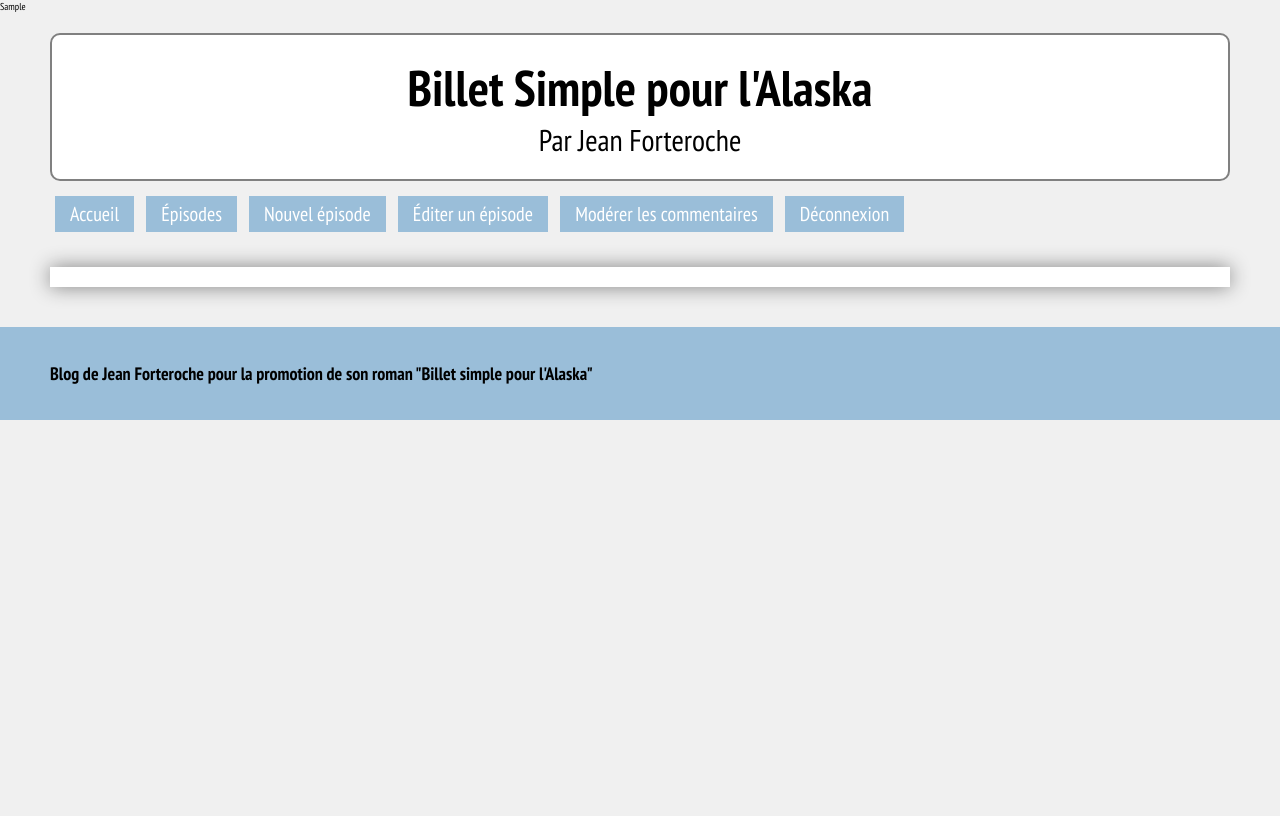
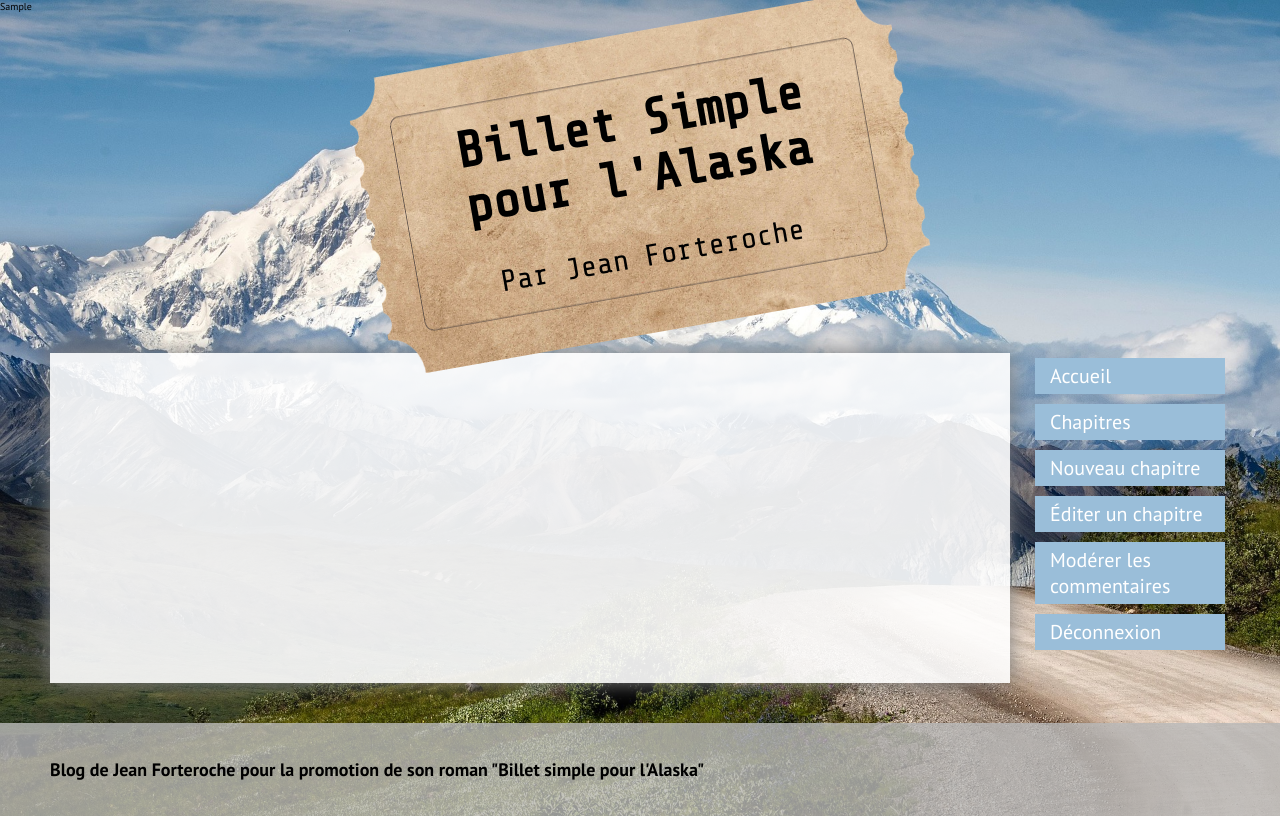
Before and after one commit to ClementEstievenart/jean_forteroche, a PHP site: the page made by view/template/template.php in a window 1280 px wide. Before the commit the page ends 420 px from the top, so only its background shows below. Run offline with PHP 8.4, Linux system fonts and the light colour scheme; the visitor is signed in with stand-in values (Sample User, id 1); the template is opened without the code that fills it: most values are stand-ins (such as "Sample title", 1, 10 or a date in 2020); data that the repository does not hold is empty.

Commit message:
custom the view desing for the blook. Add prev and next post button. fix bugs

```diff
--- a/public/css/blog.css
+++ b/public/css/blog.css
@@ -3,38 +3,45 @@ html {
 }
 
 body {
-    background-color: #f0f0f0;
     margin: 0px 0px;
-    font-family: 'PT Sans Narrow', sans-serif;
+    font-family: 'PT Sans', sans-serif;
+    background: no-repeat center url(../images/mountains-1622731_1920.jpg) fixed;
+    background-size: cover;
 }
 
 header {
-    margin: 20px 50px;
+    display: flex;
+    justify-content: center;
+    margin: 20px 0px;
+    height: 290px;
 }
 
 #header_title {
     text-align: center;
-    background-color: white;
+    background: no-repeat center url(../images/billet.png) ;
+    background-size: 550px 300px;
     border-radius: 10px;
-    border: 2px solid grey;
-    margin: 10px 0px;
-    padding: 20px;
+    padding: 50px;
+    height: 200px;
+    width: 450px;
+    min-width: 450px;
+    font-family: 'Share Tech Mono', 'Terminal', monospace;
+    transform: rotate(-10deg);
 }
 
 #header_title h1 {
 	font-size: 5rem;
-    margin: 0px;
+    margin-top: 10px;
 }
 
 #header_title p {
 	font-size: 3rem;
-    margin: 0;
+    margin: 0px;
 }
 
 a, input[type='submit'] {
     display: inline-block;
     text-decoration: none;
-    font-size: 16px;
     background-color: #9abed9;
     color: white;
     padding: 5px 15px;
@@ -56,15 +63,63 @@ a:not(:any-link) {
     background-color: #bababa;
 }
 
+#head_menu {
+    margin-left: 20px;
+    position: sticky;
+    top: 20px;
+    height: 330px;
+}
+
+#head_menu ul {
+    padding: 0px;
+    margin: 0px;
+}
+
+#head_menu li {
+    list-style: none;
+}
+
+#head_menu li a {
+    width: 160px;
+}
+
+#head_menu ol.sublist {
+	height: 0px;
+    opacity: 0;
+    transition: 0.4s;
+    overflow: hidden;
+}
+
+#head_menu li:hover ol.sublist {
+    opacity: 1;
+	height: auto;
+}
+
+#head_menu ol.sublist li {
+	list-style: upper-roman;
+    background-color: #9abed9;
+    color: white;
+    font-size: 2rem;
+}
+
+#head_menu ol.sublist li a {
+    margin: 0px;
+}
+
+#container {
+    display: flex;
+    margin: 30px 50px;
+}
+
 #include {
-    margin: 30px 50px;
-    background-color: white;
+    background-color: rgba(255, 255, 255, 0.9);
     box-shadow: 0px 0px 20px grey;
     padding: 10px 20px;
+    width: 100%;
 }
 
 #include h2 {
-	font-size: 2.5rem;
+	font-size: 3rem;
     text-align: center;
 }
 
@@ -206,10 +283,11 @@ a:not(:any-link) {
 #include .report_statut{
 	border: 1px solid #7897ad;
     padding: 5px 15px;
+    text-indent: 0px;
 }
 
 footer {
-    background-color: #9abed9;
+    background-color: rgba(186, 186, 186, 0.8);
     margin: 40px 0px 0px 0px;
     padding: 20px 50px;
 }
--- a/routerConfig.php
+++ b/routerConfig.php
@@ -51,9 +51,9 @@ $routerConfig = array (
             'getKeys' => ['commentId', 'postId']),
         'deleteComment' => array(
             'method' => 'deleteComment',
-            'getKeys' => ['commentId']),
+            'getKeys' => ['commentId', 'page']),
         'validComment' => array(
             'method' => 'validComment',
-            'getKeys' => ['commentId'])
+            'getKeys' => ['commentId', 'page'])
     )
 );
--- a/view/editPost.php
+++ b/view/editPost.php
@@ -6,7 +6,7 @@ ob_start();
 <script src='http://localhost/projet_4/vendor/tinymce/js/tinymce/tinymce.min.js'></script>
 <script>
     tinymce.init({
-        selector: '#edit_title',
+        selector: '#title',
         inline: true,
         toolbar: 'undo redo | bold italic underline strikethrough | subscript superscript | removeformat',
         menubar: false,
@@ -48,9 +48,9 @@ $tinyMCE = ob_get_clean();
 
 ob_start();
 ?>
-<h2>Éditer l'épisode</h2>
+<h2>Éditer le chapitre</h2>
 <form id="editForm" action="index.php?action=updatePost&amp;postId=<?= htmlspecialchars($post->id()) ?>" method="post">
-    <h3 id="edit_title"><?= htmlspecialchars_decode($post->title()) ?></h3>
+    <div id="edit_title_container"><h3 id="title"><?= htmlspecialchars_decode($post->title()) ?></h3></div>
     <?php if ($post->datePublication()) {?><p class="date_display"><em>Publié le <?= htmlspecialchars($post->datePublication()) ?> par <?= htmlspecialchars($user->login()) ?></em></p><?php } ?>
     <?php if ($post->dateUpdate()) {?><p class="date_display"><em>Modifié le <?= htmlspecialchars($post->dateUpdate()) ?></em></p><?php } ?>
     <div style="display: none"><input id="published" name="published" value="<?php if ($post->datePublication()) { echo '1'; } else { echo '0'; } ?>"></div>
--- a/view/home.php
+++ b/view/home.php
@@ -5,7 +5,9 @@ $tinyMCE = null;
 ob_start();
 ?>
 <h2>'Billet simple pour l'Alaska' : le livre en ligne !</h2>
-<p>Vous retrouverez ici mon livre dévoilé par épisode</p>
+<div class="img_container"><img src="public/images/ebook.png" alt="livre numérique"></div>
+<p>Venez découvrir l'Alaska et vivre une aventure humaine hors du commun à travers les lignes de ce livre. Vous ferez connaissance avec des personnages drôles, émouvant et attachant. Mais par-dessus tout vous allez explorez un pays avec de majestueux paysages, des montagnes à couper le souffle et aussi les dangers qui en découlent... Chaque semaine, un nouveau chapitre dévoilé pour le meilleur des voyages.</p>
+<p>Alors ne perdez pas plus de temps et prenez un billet simple pour l'Alaska !</p>
 <?php
 $content = ob_get_clean();
 
--- a/view/listPosts.php
+++ b/view/listPosts.php
@@ -4,7 +4,7 @@ $tinyMCE = null;
 
 ob_start();
 ?>
-<h2>Liste des épisodes</h2>
+<h2>Liste des chapitres</h2>
 <?php
 foreach ($posts as $post) {?>
   <article>
@@ -19,7 +19,7 @@ foreach ($posts as $post) {?>
     <?php
     if ($nbPosts > 10) {?>
         <nav id="pages">
-            <a <?php if ($page > 1) {?>href="index.php?action=listPosts&amp;page=<?= htmlspecialchars($page - 1) ?>"<?php }?>> ◄ Précédant </a>
+            <a <?php if ($page > 1) {?>href="index.php?action=listPosts&amp;page=<?= htmlspecialchars($page - 1) ?>"<?php }?>> ◄ Précédent </a>
             <a <?php if ($page * 10 < $nbPosts) {?>href="index.php?action=listPosts&amp;page=<?= htmlspecialchars($page + 1) ?>"<?php }?>> Suivant ►</a>
         </nav>
     <?php }?>
--- a/view/listPostsTitle.php
+++ b/view/listPostsTitle.php
@@ -4,16 +4,16 @@ $tinyMCE = null;
 
 ob_start();
 ?>
-<h2>Sélectionner l'épisode à éditer :</h2>
+<h2>Sélectionner le chapitre à éditer :</h2>
 <?php
 foreach ($posts as $post) {?>
-    <h3 class="list_post_title <?php if ($post->datepublication()) {?>publish<?php } else {?>no_publish<?php }?>"><a href="index.php?action=editPost&amp;postId=<?= htmlspecialchars($post->id()) ?>"><?= htmlspecialchars_decode($post->title()) ?></a></h3>
+    <h3 class="list_post_title <?php if ($post->datepublication()) {?>publish<?php } else {?>no_publish<?php }?>"><a href="index.php?action=editPost&amp;postId=<?= htmlspecialchars($post->id()) ?>"><?= htmlspecialchars_decode($post->title()) ?></a> <em><?php if ($post->datePublication()) {?>Publié le <?php echo($post->datePublication()); }?></em></h3>
 <?php }?>
 <div>
     <?php
     if ($nbPosts > 10) {?>
         <nav id="pages">
-            <a <?php if ($page > 1) {?>href="index.php?action=listPostsTitle&amp;page=<?= htmlspecialchars($page - 1) ?>"<?php }?>> ◄ Précédant </a>
+            <a <?php if ($page > 1) {?>href="index.php?action=listPostsTitle&amp;page=<?= htmlspecialchars($page - 1) ?>"<?php }?>> ◄ Précédent </a>
             <a <?php if ($page * 10 < $nbPosts) {?>href="index.php?action=listPostsTitle&amp;page=<?= htmlspecialchars($page + 1) ?>"<?php }?>> Suivant ►</a>
         </nav>
     <?php }?>
--- a/view/template/header.php
+++ b/view/template/header.php
@@ -1,18 +1,6 @@
 <header>
     <div id="header_title">
-        <h1>Billet Simple pour l'Alaska</h1>
+        <h1>Billet Simple<br>pour l'Alaska</h1>
         <p>Par Jean Forteroche</p>
     </div>
-    <nav>
-        <a href="index.php?action=home">Accueil</a>
-        <a href="index.php?action=listPosts&amp;page=1">Épisodes</a>
-        <?php if (isset($_SESSION['login'])) {?>
-            <a href="index.php?action=writeNewPost">Nouvel épisode</a>
-            <a href="index.php?action=listPostsTitle&amp;page=1">Éditer un épisode</a>
-            <a href="index.php?action=listCommentsReport&amp;page=1">Modérer les commentaires</a>
-            <a href="index.php?action=disconnection">Déconnexion</a>
-        <?php } else {?>
-            <a href="index.php?action=login">Connexion</a>
-        <?php }?>
-    </nav>
 </header>
--- /dev/null
+++ b/view/template/nav.php
@@ -0,0 +1,20 @@
+<nav id="head_menu">
+    <ul>
+    <li><a href="index.php?action=home">Accueil</a></li>
+    <li><a href="index.php?action=listPosts&amp;page=1">Chapitres</a>
+        <ol class="sublist">
+            <?php foreach ($postTitles as $postTitle) {?>
+                <li><a href="index.php?action=getPost&amp;postId=<?= htmlspecialchars($postTitle->id()) ?>&amp;page=1"><?= htmlspecialchars_decode($postTitle->title()) ?></a></li>
+            <?php }?>
+        </ol>
+    </li>
+    <?php if (isset($_SESSION['login'])) {?>
+        <li><a href="index.php?action=writeNewPost">Nouveau chapitre</a></li>
+        <li><a href="index.php?action=listPostsTitle&amp;page=1">Éditer un chapitre</a></li>
+        <li><a href="index.php?action=listCommentsReport&amp;page=1">Modérer les commentaires</a></li>
+        <li><a href="index.php?action=disconnection">Déconnexion</a></li>
+    <?php } else {?>
+        <li><a href="index.php?action=login">Connexion</a></li>
+    <?php }?>
+    </ul>
+</nav>
--- a/view/template/template.php
+++ b/view/template/template.php
@@ -5,7 +5,8 @@
         <meta charset="utf-8"/>
         <title><?= $title ?></title>
         <link rel="stylesheet" href="public/css/blog.css"/>
-        <link rel="stylesheet" href="https://fonts.googleapis.com/css?family=PT+Sans+Narrow:400,700">
+        <link href="https://fonts.googleapis.com/css?family=PT+Sans:400,700|PT+Serif:400,700" rel="stylesheet">
+        <link href="https://fonts.googleapis.com/css?family=Share+Tech+Mono" rel="stylesheet">
         <?= $tinyMCE ?>
 
     </head>
@@ -13,9 +14,13 @@
     <body>
         <?php require('header.php'); ?>
 
-        <section id="include">
-            <?= $content ?>
-        </section>
+        <div id="container">
+            <section id="include">
+                <?= $content ?>
+            </section>
+
+            <?php require('nav.php')?>
+        </div>
 
         <?php require('footer.php'); ?>
     </body>
--- a/view/writeNewPost.php
+++ b/view/writeNewPost.php
@@ -6,7 +6,7 @@ ob_start();
 <script src='http://localhost/projet_4/vendor/tinymce/js/tinymce/tinymce.min.js'></script>
 <script>
     tinymce.init({
-        selector: '#edit_title',
+        selector: '#title',
         inline: true,
         toolbar: 'undo redo | bold italic underline strikethrough | subscript superscript | removeformat',
         menubar: false,
@@ -48,9 +48,9 @@ $tinyMCE = ob_get_clean();
 
 ob_start();
 ?>
-<h2>Rédiger un nouvel épisode</h2>
+<h2>Rédiger un nouveau chapitre</h2>
 <form id="newPostForm" action="index.php?action=addPost" method="post" name="newPost">
-    <h3 id="edit_title">Editer le titre</h3>
+    <div id="edit_title_container"><h3 id="title">Editer le titre</h3></div>
     <div style="display: none"><input id="published" name="published"></div>
     <div><textarea id="content" name="content" required></textarea></div>
 </form>
```
Also changed, not shown: other parts of public/css/blog.css (+28 -6 lines), controller/Backend.php (+21 -8 lines), controller/Frontend.php (+17 -3 lines), model/CommentsManager.php (+18 -0 lines), model/PostsManager.php (+69 -0 lines), view/listCommentsReport.php (+4 -4 lines), view/post.php (+13 -6 lines), public/images/background.jpg (added), public/images/billet.png (added), public/images/eBook.png (added), public/images/mountains-1622731_1920.jpg (added).
